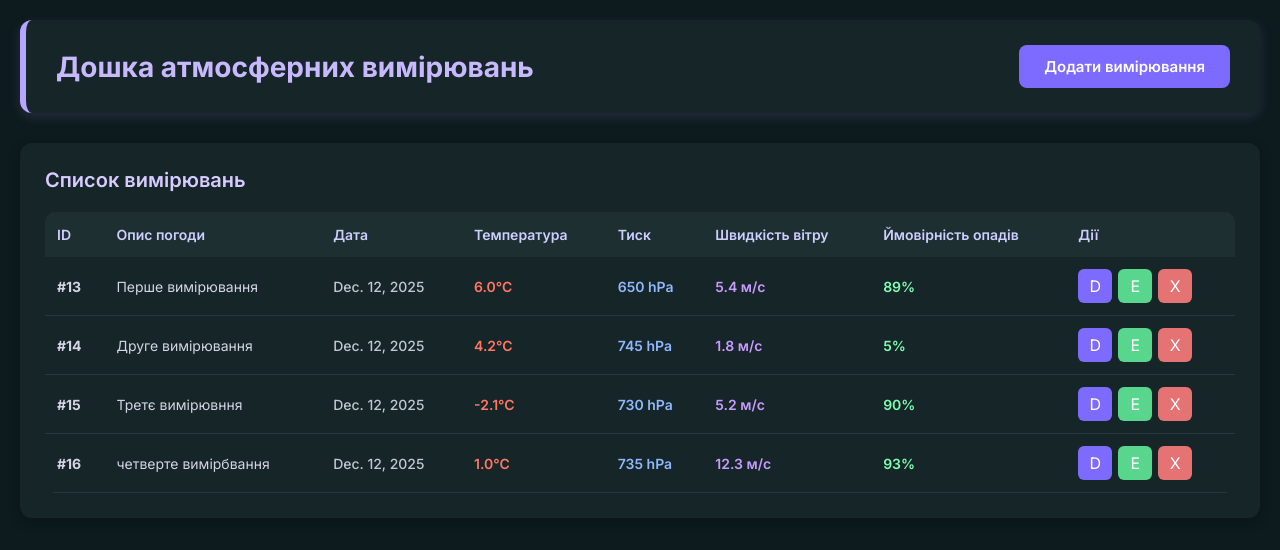
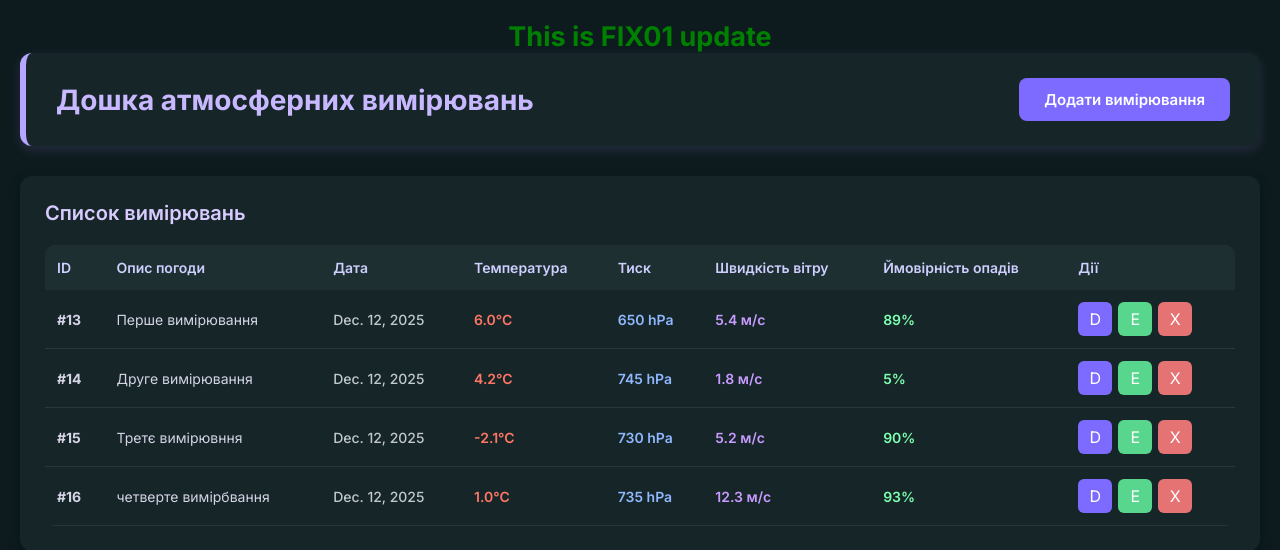
Before and after one commit to Heze1337/message_board, a Django app: page / in a window 1280 px wide. Shown: the top 550 px of the page. Run offline with Django 5.2, Linux system fonts and the light colour scheme; data comes from the database, SQL or seed files in the repository.

Commit message:
Update home.html in fix01 branch

```diff
--- a/templates/home.html
+++ b/templates/home.html
@@ -2,6 +2,8 @@
 {% load static %}
 <html lang="uk">
 <head>
+    <h2 style="color: green; text-align:center;">This is FIX01 update</h2>
+
     <meta charset="UTF-8">
     <meta name="viewport" content="width=device-width, initial-scale=1.0">
     <title>Дошка атмосферних вимірювань</title>
```
